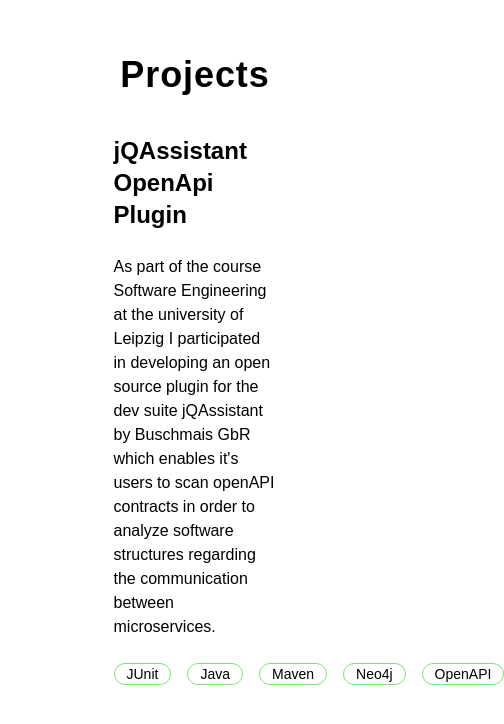
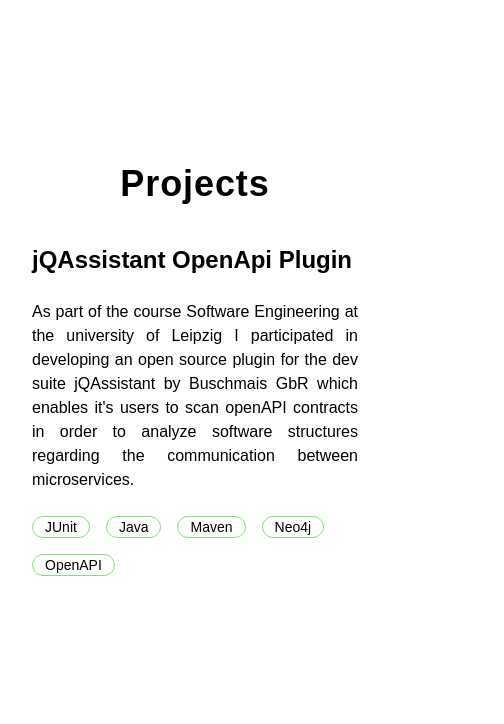
Before and after one commit to CodeOfRob/portfolio, a Next.js app: page / in a window 390 px wide. Shown: the part 888-1612 px from the top of the page, 504 px wide, since content can reach past the window. Built offline with nearby package versions, Linux system fonts and the light colour scheme.

Commit message:
made projects responsive

```diff
--- a/app/page.tsx
+++ b/app/page.tsx
@@ -5,9 +5,11 @@
 
 export default function Home() {
   return (
-    <div className="absolute top-0 left-0 flex flex-col w-screen">
-      <About />
-      <Projects />
+    <div className="absolute top-0 w-screen">
+      <div className="flex flex-col w-full lg:max-w-screen-2xl m-auto">
+        <About />
+        <Projects />
+      </div>
     </div>
   );
 }
--- a/components/projects/page.tsx
+++ b/components/projects/page.tsx
@@ -4,9 +4,9 @@
 export default function Projects() {
   return (
     <div id="projects" className="h-screen flex">
-      <div className="w-3/4 m-auto flex flex-col gap-y-6 text-center">
+      <div className="w-full lg:w-3/4 m-auto flex flex-col gap-y-6 text-center">
         <h1 className="text-4xl font-semibold tracking-wide">Projects</h1>
-        <div className="flex flex-col gap-4">
+        <div className="flex flex-col gap-4 mx-4">
           {Object.keys(projects).map((projectKey, idx) => {
             const project = projects[projectKey];
             return (
@@ -14,11 +14,11 @@
                 key={idx}
                 href={project.link}
                 target="_blank"
-                className="w-2/3 m-auto text-left py-4 px-4 flex flex-col gap-y-6 rounded-md transition duration-200 hover:bg-background-light/30 hover:drop-shadow-xl hover:shadow-[inset_0_1px_0_0_rgba(148,163,184,0.1)]"
+                className="w-full lg:w-2/3 m-auto text-left py-4 px-4 flex flex-col gap-y-6 rounded-md transition duration-200 hover:bg-background-light/30 hover:drop-shadow-xl hover:shadow-[inset_0_1px_0_0_rgba(148,163,184,0.1)]"
               >
                 <h1 className="text-2xl font-semibold">{project.title}</h1>
-                <div className="">{project.description}</div>
-                <div className="flex flex-row gap-4">
+                <div className="text-justify">{project.description}</div>
+                <div className="flex flex-row gap-4 flex-wrap">
                   {project.skills.sort().map((skill, idx) => {
                     return (
                       <div
```
